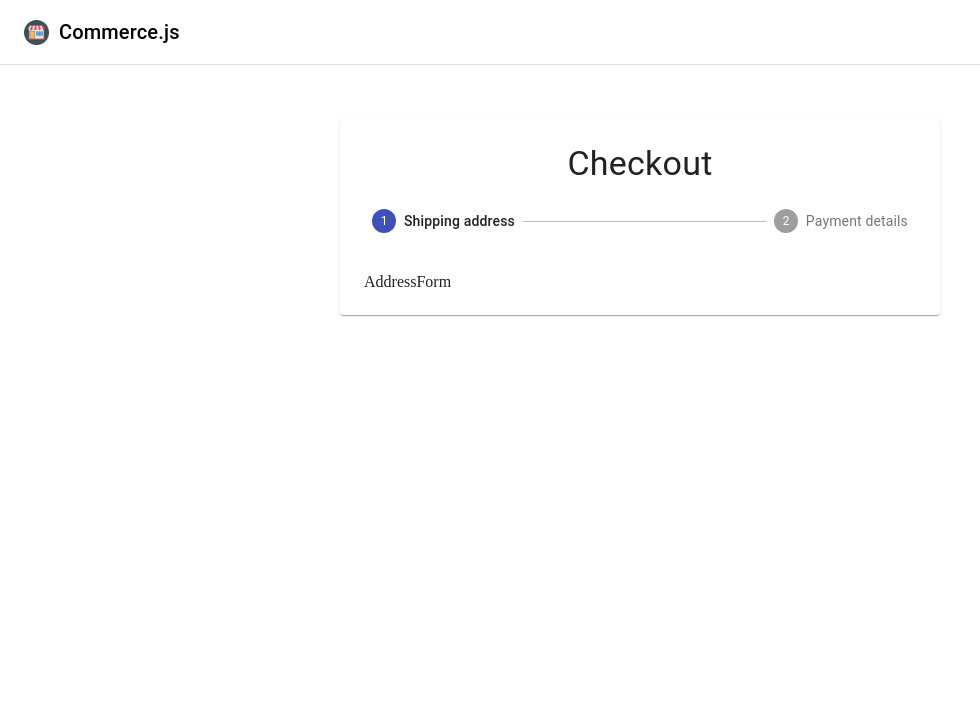
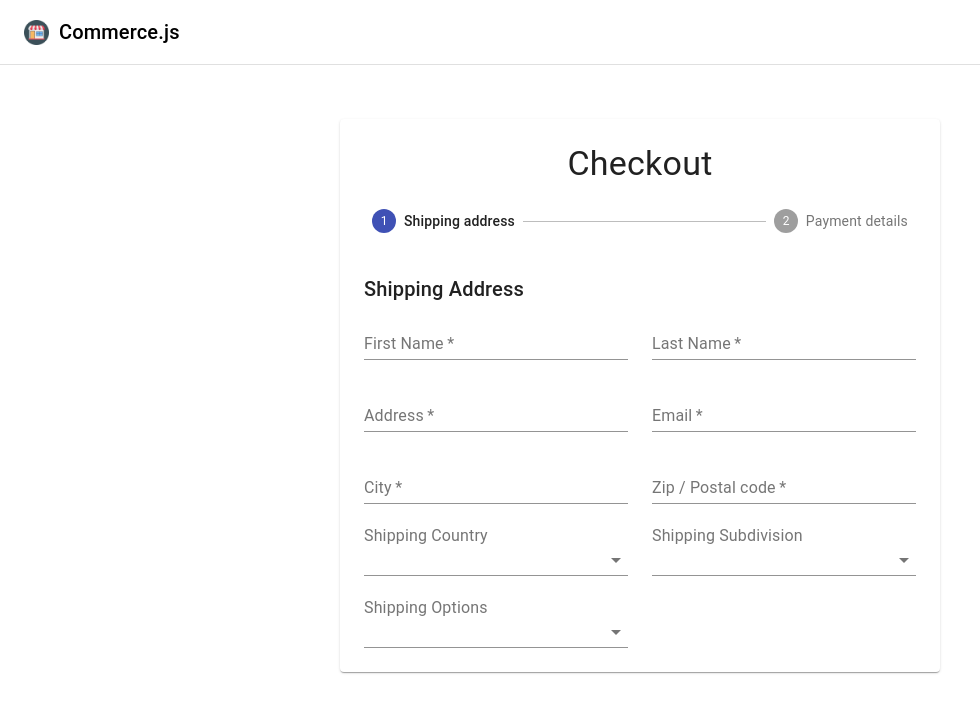
Before and after one commit to mustafakaanoz/e_commerce, a React (Create React App) app: page /checkout in a window 1280 px wide. Shown: the top 712 px of the page, without its empty margins (0-980 px from the left). Built offline with nearby package versions, Linux system fonts and the light colour scheme; no server answers.

Commit message:
Address Form | Done

```diff
--- a/src/components/CheckoutForm/AddressForm.jsx
+++ b/src/components/CheckoutForm/AddressForm.jsx
@@ -1,9 +1,60 @@
-import React from 'react'
+import React, { useState } from 'react';
+import { InputLabel, Select, MenuItem, Button, Grid, Typography } from '@material-ui/core';
+import { useForm, FormProvider } from 'react-hook-form';
+import { commerce } from '../../lib/commerce';
+import FormInput from './CustomTextField';
 
 const AddressForm = () => {
+  const [shippingCountries, setShippingCountries] = useState([]);
+  const [shippingCountry, setShippingCountry] = useState('');
+  const [shippingSubdivisions, setShippingSubdivisions] = useState([]);
+  const [shippingSubdivision, setShippingSubdivision] = useState('');
+  const [shippingOptions, setShippingOptions] = useState([]);
+  const [shippingOption, setShippingOption] = useState('');
+
+  const methods = useForm();
+
   return (
-    <div>AddressForm</div>
+    <>
+      <Typography variant='h6' gutterBottom>Shipping Address</Typography>
+      <FormProvider {...methods}>
+        <form onSubmit='' >
+          <Grid container spacing={3}>
+            <FormInput required name="firstName" label="First Name" />
+            <FormInput required name="lastName" label="Last Name" />
+            <FormInput required name="address1" label="Address" />
+            <FormInput required name="email" label="Email" />
+            <FormInput required name="city" label="City" />
+            <FormInput required name="zip" label="Zip / Postal code" />
+            <Grid item xs={12} sm={6}>
+              <InputLabel>Shipping Country</InputLabel>
+              <Select value='' fullWidth onChange=''>
+                <MenuItem key='' value=''>
+                  Select Me
+                </MenuItem>
+              </Select>
+            </Grid>
+            <Grid item xs={12} sm={6}>
+              <InputLabel>Shipping Subdivision</InputLabel>
+              <Select value='' fullWidth onChange=''>
+                <MenuItem key='' value=''>
+                  Select Me
+                </MenuItem>
+              </Select>
+            </Grid>
+            <Grid item xs={12} sm={6}>
+              <InputLabel>Shipping Options</InputLabel>
+              <Select value='' fullWidth onChange=''>
+                <MenuItem key='' value=''>
+                  Select Me
+                </MenuItem>
+              </Select>
+            </Grid>
+          </Grid>
+        </form>
+      </FormProvider>
+    </>
   )
 }
 
-export default AddressForm
+export default AddressForm;
--- /dev/null
+++ b/src/components/CheckoutForm/CustomTextField.jsx
@@ -0,0 +1,27 @@
+import React from 'react';
+import { Controller } from 'react-hook-form';
+import { useFormContext } from 'react-hook-form';
+import { TextField, Grid } from '@material-ui/core';
+
+const FormInput = ({ name, label, required }) => {
+  const { control } = useFormContext();
+
+  return (
+    <Grid item xs={12} sm={6}>
+      <Controller
+        render={({ field }) =>
+          <TextField
+            label={label}
+            required
+            fullWidth
+          />}
+        name={name}
+        control={control}
+
+
+      />
+    </Grid>
+  );
+}
+
+export default FormInput;
```
